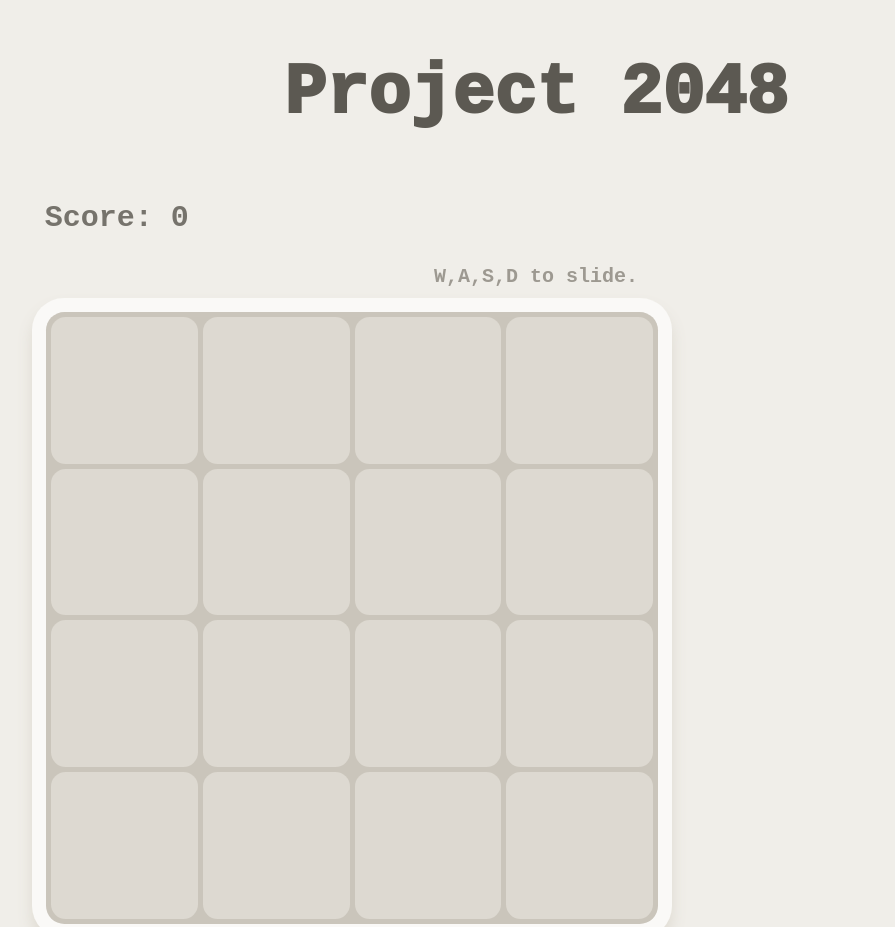
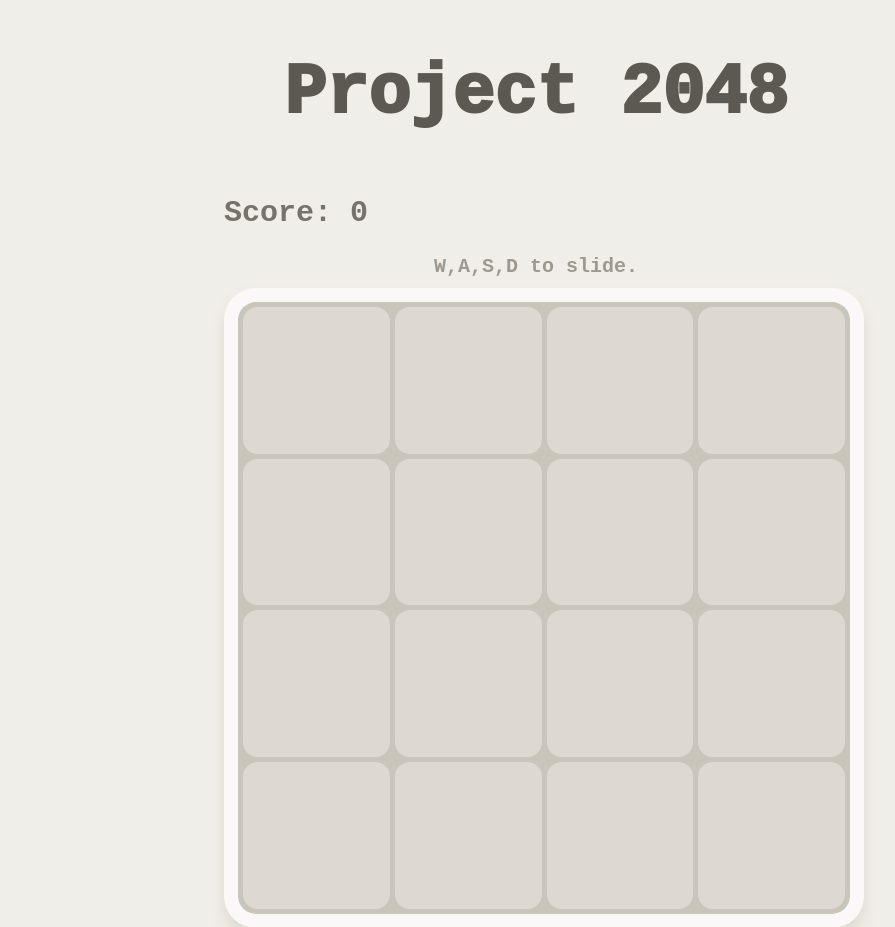
Before and after one commit to rasya94/project-2048, a plain HTML site: page index.html in a window 1280 px wide. Shown: the top 927 px of the page, without its empty margins (104-999 px from the left). Drawn offline with Linux system fonts and the light colour scheme.

Commit message:
Update style.css

```diff
--- a/style.css
+++ b/style.css
@@ -26,15 +26,15 @@ h4 {
   font-family: 'Roboto Mono', monospace;
   font-size: 30px;
   font-weight: 700;
-  margin: 20px auto;
-  margin-left: 11vw;
+  margin: 15px auto;
+  margin-left: 25vw;
   color: #76736c;
 }
 
 #board {
   width: 50vw;
   aspect-ratio: 1/1;
-  margin-left: calc(20vw - 10vw);
+  margin-left: calc(50vw - 25vw);
 
   display: flex;
   align-items: center;
```
